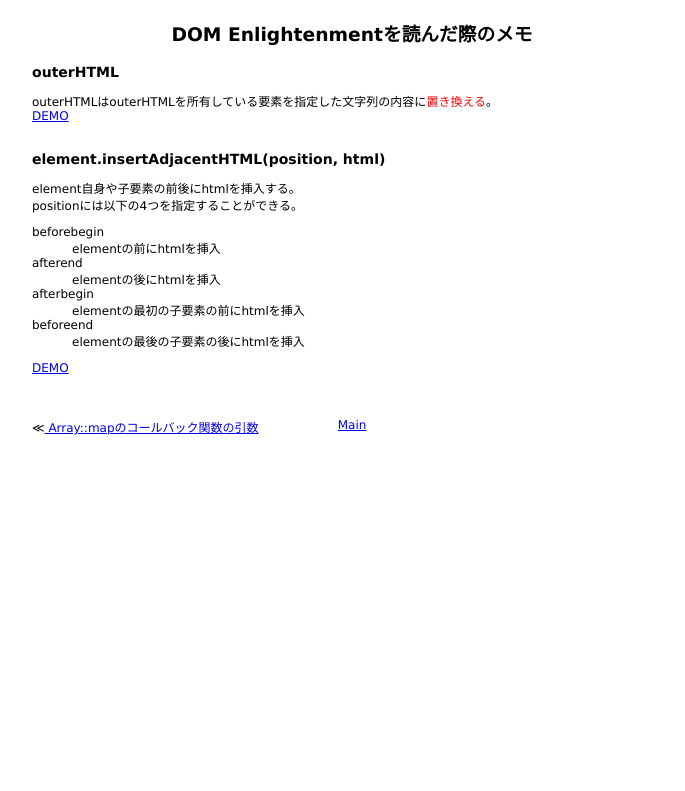
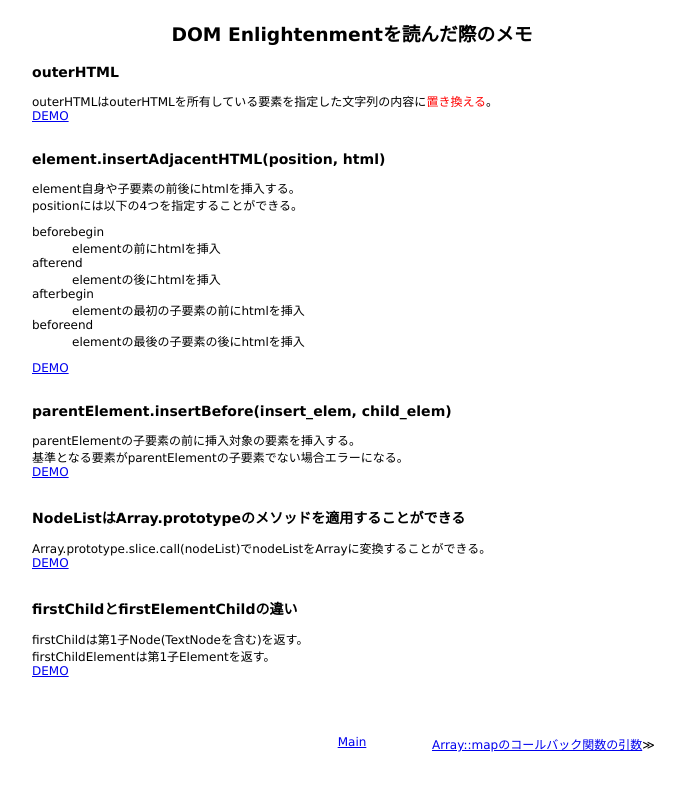
Before and after one commit to 38elements/38elements.github.com, a Jekyll site: the page built from _posts/2012-12-30-DOMEnlightenment.md, in a window 1280 px wide. Shown: the top 791 px of the page, without its empty margins (288-973 px from the left). Built offline with Jekyll 4.4.1, drawn with Linux system fonts in a browser that asks for light colours.

Commit message:
firstElementChildまで

```diff
--- a/_layouts/posts.html
+++ b/_layouts/posts.html
@@ -28,9 +28,9 @@
 </article>
 <br/>
 <nav id="nav_container">
-    <p class="tal nav_side">{% if page.previous %}≪<a href="{{ page.previous.url}}" > {{ page.previous.title }}</a>{% endif %}</p>
+    <p class="tar nav_side">{% if page.next %}≪<a href="{{ page.next.url}}" >{{ page.next.title }}</a> {% endif %}</p>
     <p id="nav_main"> <a href="/" >Main</a> </p>
-    <p class="tar nav_side">{% if page.next %}<a href="{{ page.next.url}}" >{{ page.next.title }}</a> ≫{% endif %}</p>
+    <p class="tal nav_side">{% if page.previous %}<a href="{{ page.previous.url}}" > {{ page.previous.title }}</a>≫{% endif %}</p>
 </nav>
 </div>
 </body>
--- a/_posts/2012-12-30-DOMEnlightenment.md
+++ b/_posts/2012-12-30-DOMEnlightenment.md
@@ -22,3 +22,21 @@ positionには以下の4つを指定することができる。<br/>
     <dd>elementの最後の子要素の後にhtmlを挿入</dd>
 </dl>
 [DEMO](http://jsdo.it/38elements/insertAdjacentHTML)<br/>
+<br/>
+
+### parentElement.insertBefore(insert_elem, child_elem)
+parentElementの子要素の前に挿入対象の要素を挿入する。<br/>
+基準となる要素がparentElementの子要素でない場合エラーになる。<br/>
+[DEMO](http://jsdo.it/38elements/cKnK)<br/>
+<br/>
+
+### NodeListはArray.prototypeのメソッドを適用することができる
+Array.prototype.slice.call(nodeList)でnodeListをArrayに変換することができる。<br/>
+[DEMO](http://jsdo.it/38elements/6WIS)<br/>
+<br/>
+
+### firstChildとfirstElementChildの違い
+firstChildは第1子Node(TextNodeを含む)を返す。<br/>
+firstChildElementは第1子Elementを返す。<br/>
+[DEMO](http://jsdo.it/38elements/hkas)<br/>
+<br/>
```
